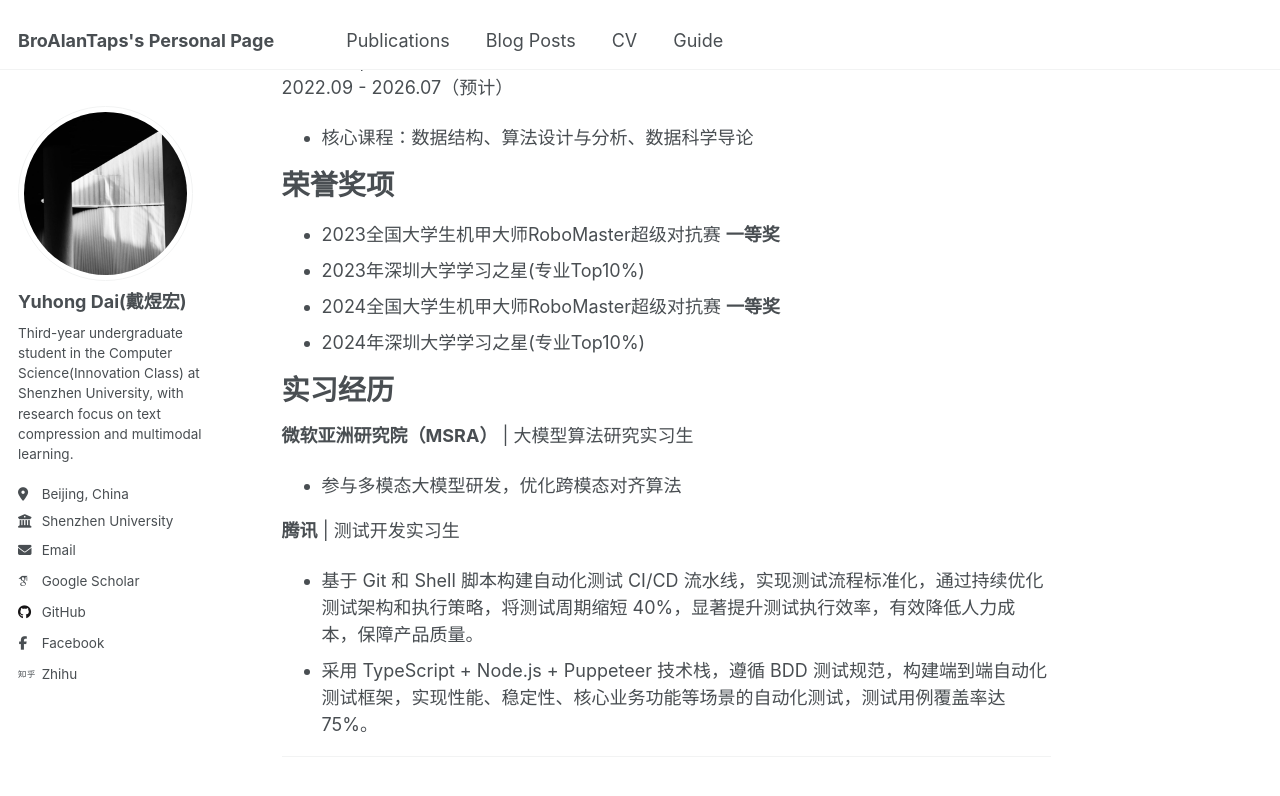
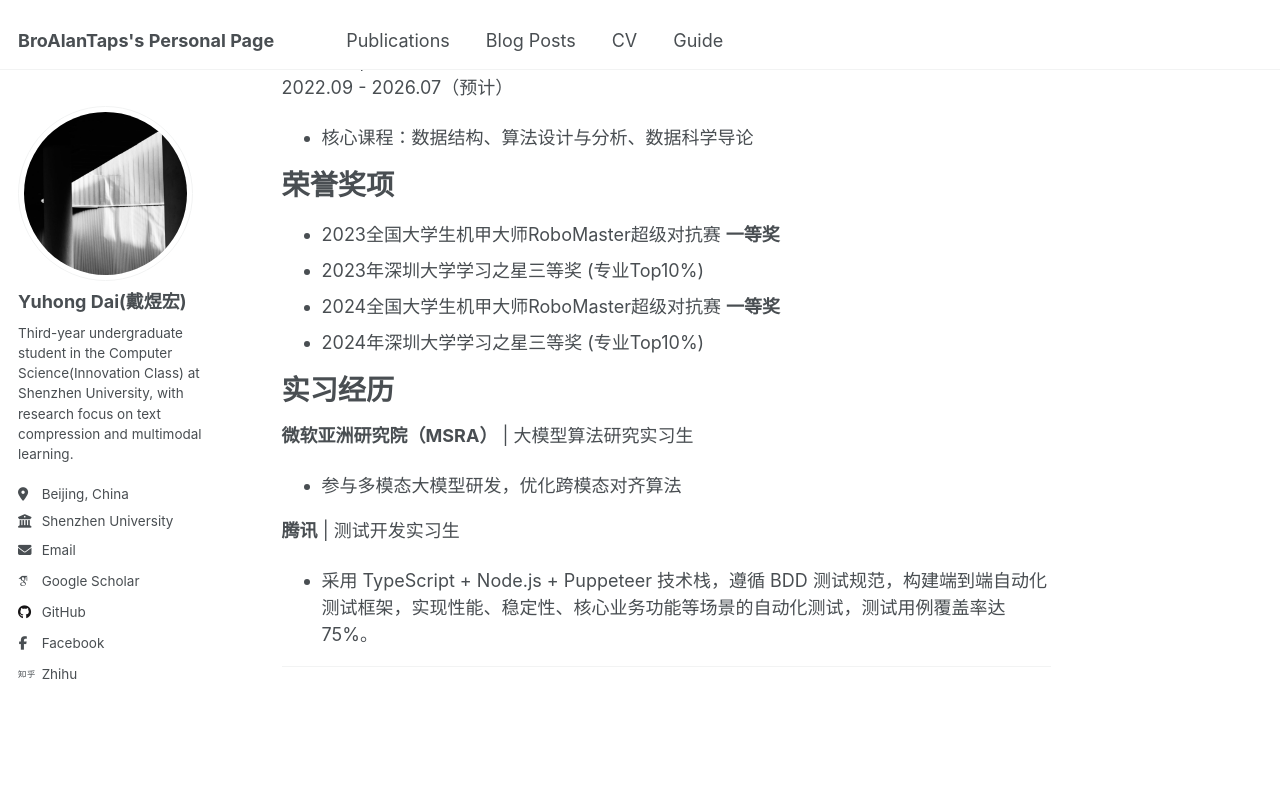
Before and after one commit to broalantaps/broalantaps, a Jekyll site: the page built from _pages/about.md, in a window 1280 px wide and 900 px high, scrolled down 352 px. Shown: the top 796 px of the window. Built offline with Jekyll 4.4.1, drawn with Linux system fonts in a browser that asks for light colours; some web fonts are replaced.

Commit message:
update...

```diff
--- a/_pages/about.md
+++ b/_pages/about.md
@@ -23,9 +23,9 @@
 荣誉奖项
 ======
 - 2023全国大学生机甲大师RoboMaster超级对抗赛 **一等奖**
-- 2023年深圳大学学习之星(专业Top10%)
+- 2023年深圳大学学习之星三等奖 (专业Top10%)
 - 2024全国大学生机甲大师RoboMaster超级对抗赛 **一等奖**
-- 2024年深圳大学学习之星(专业Top10%)
+- 2024年深圳大学学习之星三等奖 (专业Top10%)
 
 实习经历
 ======
@@ -33,7 +33,6 @@
 - 参与多模态大模型研发，优化跨模态对齐算法
 
 **腾讯** | 测试开发实习生
-- 基于 Git 和 Shell 脚本构建自动化测试 CI/CD 流水线，实现测试流程标准化，通过持续优化测试架构和执行策略，将测试周期缩短 40%，显著提升测试执行效率，有效降低人力成本，保障产品质量。
 - 采用 TypeScript + Node.js + Puppeteer 技术栈，遵循 BDD 测试规范，构建端到端自动化测试框架，实现性能、稳定性、核心业务功能等场景的自动化测试，测试用例覆盖率达 75%。
 
 
```
